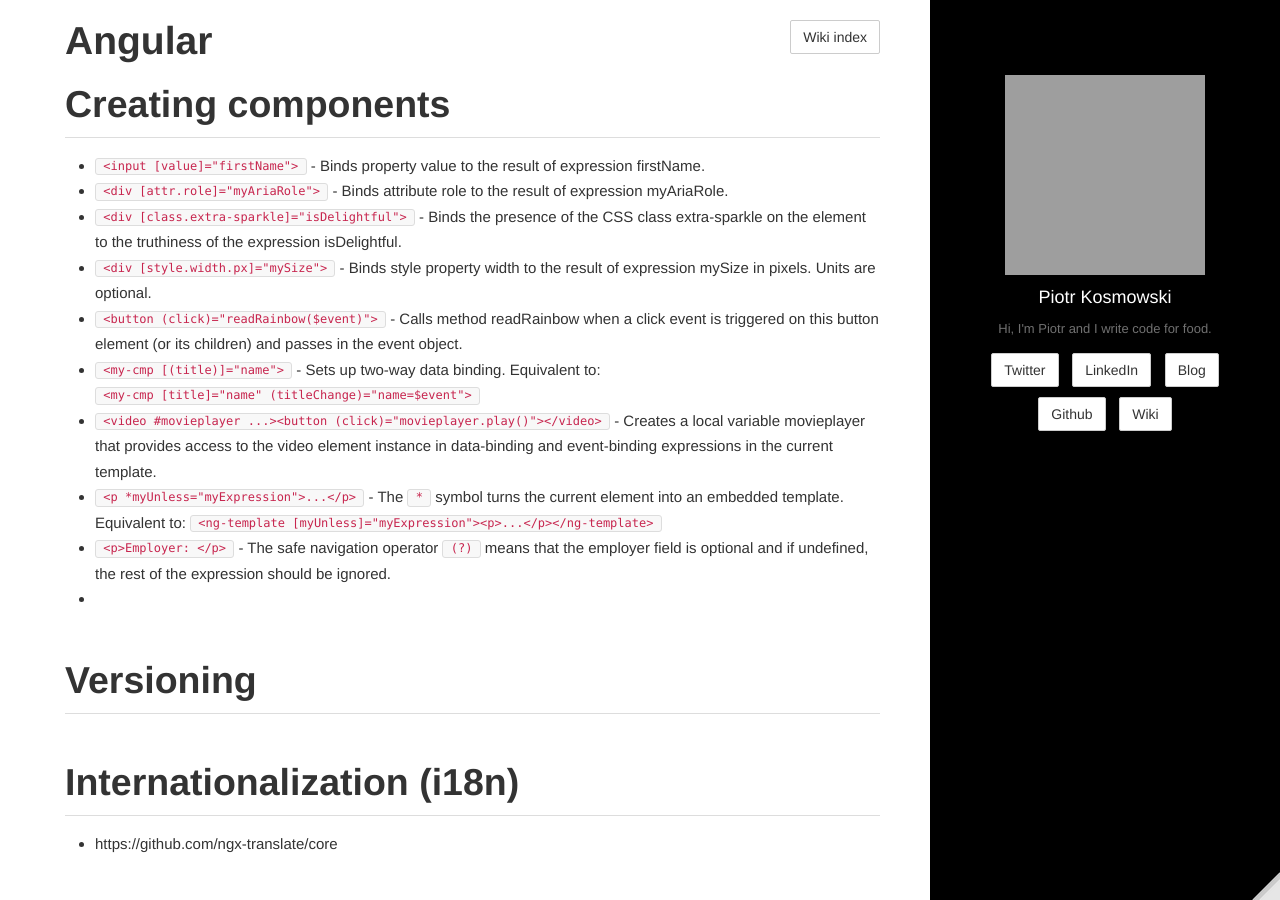
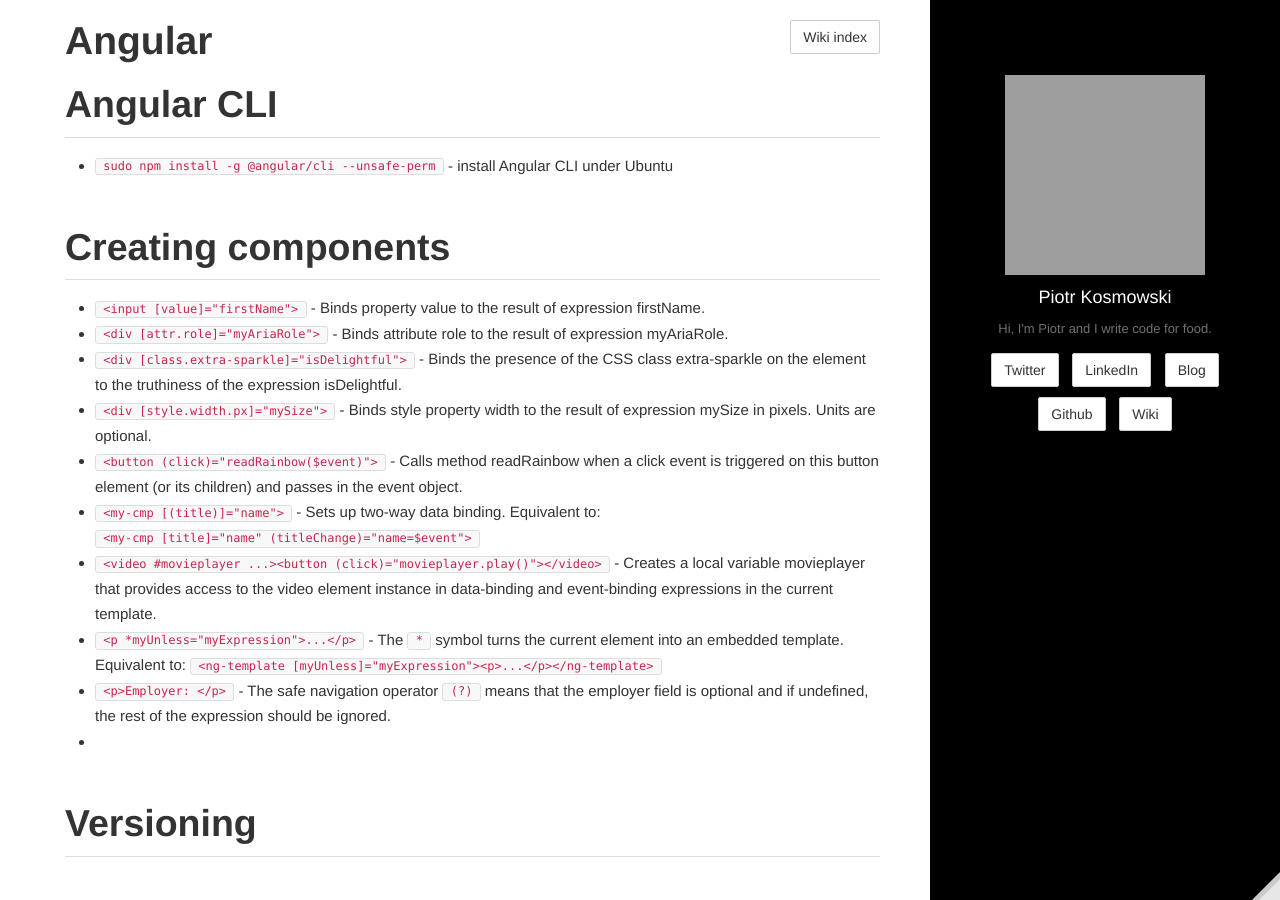
Before and after one commit to kospiotr/kospiotr.github.io, a Jekyll site: the page built from wiki/angular.md, in a window 1280 px wide and 900 px high. Built offline with Jekyll 4.4.1, drawn with Linux system fonts in a browser that asks for light colours; grey boxes are pictures that could not be loaded.

Commit message:
Update angular.md

```diff
--- a/wiki/angular.md
+++ b/wiki/angular.md
@@ -5,6 +5,10 @@
 toc: false
 editurl: wiki/angular.md
 ---
+
+# Angular CLI
+
+* `sudo npm install -g @angular/cli --unsafe-perm` - install Angular CLI under Ubuntu
 
 # Creating components
 
```
